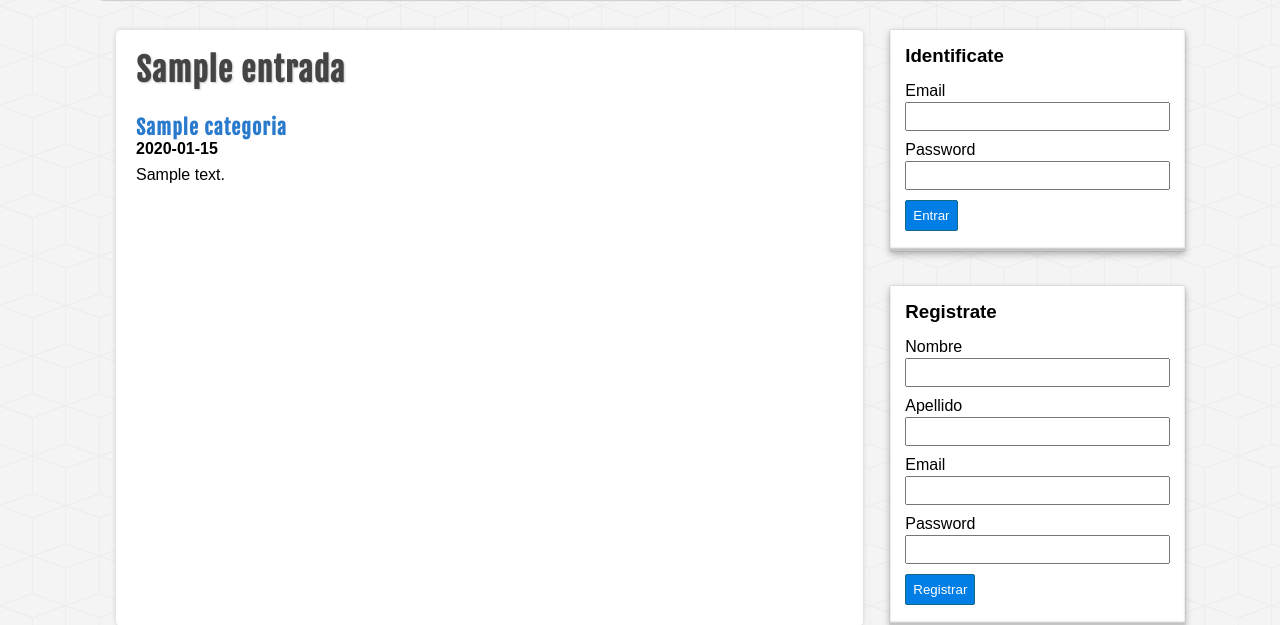
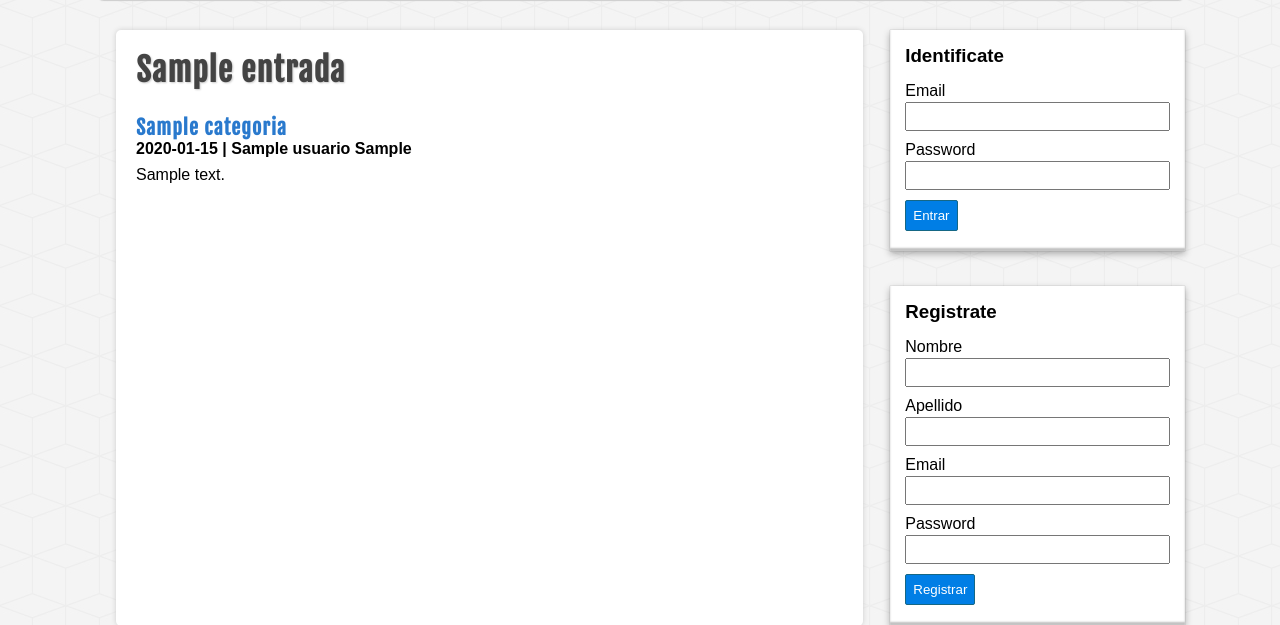
Before and after one commit to LucianoMLujan/blog_php, a PHP site: page /entrada.php?id=1 in a window 1280 px wide. Shown: the part 157-782 px from the top of the page. Run offline with PHP 8.4, Linux system fonts and the light colour scheme; tables that the repository leaves empty hold one stand-in row (values such as "Sample post").

Commit message:
Se agregaron los botones de eliminar y editar entradas

```diff
--- a/assets/css/style.css
+++ b/assets/css/style.css
@@ -182,6 +182,7 @@ input[type="submit"],
 }
 
 .boton{
+    color: white !important;
     width: 130px;
     text-align: center;
 }
--- a/entrada.php
+++ b/entrada.php
@@ -17,10 +17,17 @@
     <a href="categoria.php?id=<?=$entrada_actual['categoria_id']?>">
         <h2><?=$entrada_actual['categoria']?></h2>
     </a>
-    <h4><?=$entrada_actual['fecha']?></h4>
+    <h4><?=$entrada_actual['fecha']?> | <?=$entrada_actual['usuario']?></h4>
     <p>
         <?=$entrada_actual['descripcion']?>
     </p>
+
+    <?php if(isset($_SESSION['usuario']) && $_SESSION['usuario']['id'] == $entrada_actual['usuario_id']): ?>
+        <br/>
+        <a href="editar-entrada.php" class="boton boton-verde">Editar entrada</a>
+        <a href="borrar-entrada.php" class="boton ">Eliminar entrada</a>
+    <?php endif; ?>
+
 </div>
 
 
--- a/includes/helpers.php
+++ b/includes/helpers.php
@@ -81,8 +81,9 @@ function conseguirEntradas($conexion, $limit = null, $categoria = null) {
 }
 
 function conseguirEntradaPorId($conexion, $id){
-    $sql = "SELECT e.*, c.nombre AS 'categoria' FROM entradas e"
+    $sql = "SELECT e.*, c.nombre AS 'categoria', CONCAT(u.nombre, ' ', u.apellidos) AS usuario FROM entradas e"
             . " INNER JOIN categorias c ON e.categoria_id = c.id"
+            . " INNER JOIN usuarios u ON e.usuario_id = u.id"
             . " WHERE e.id = $id";
 
     $entrada = mysqli_query($conexion, $sql);
```
